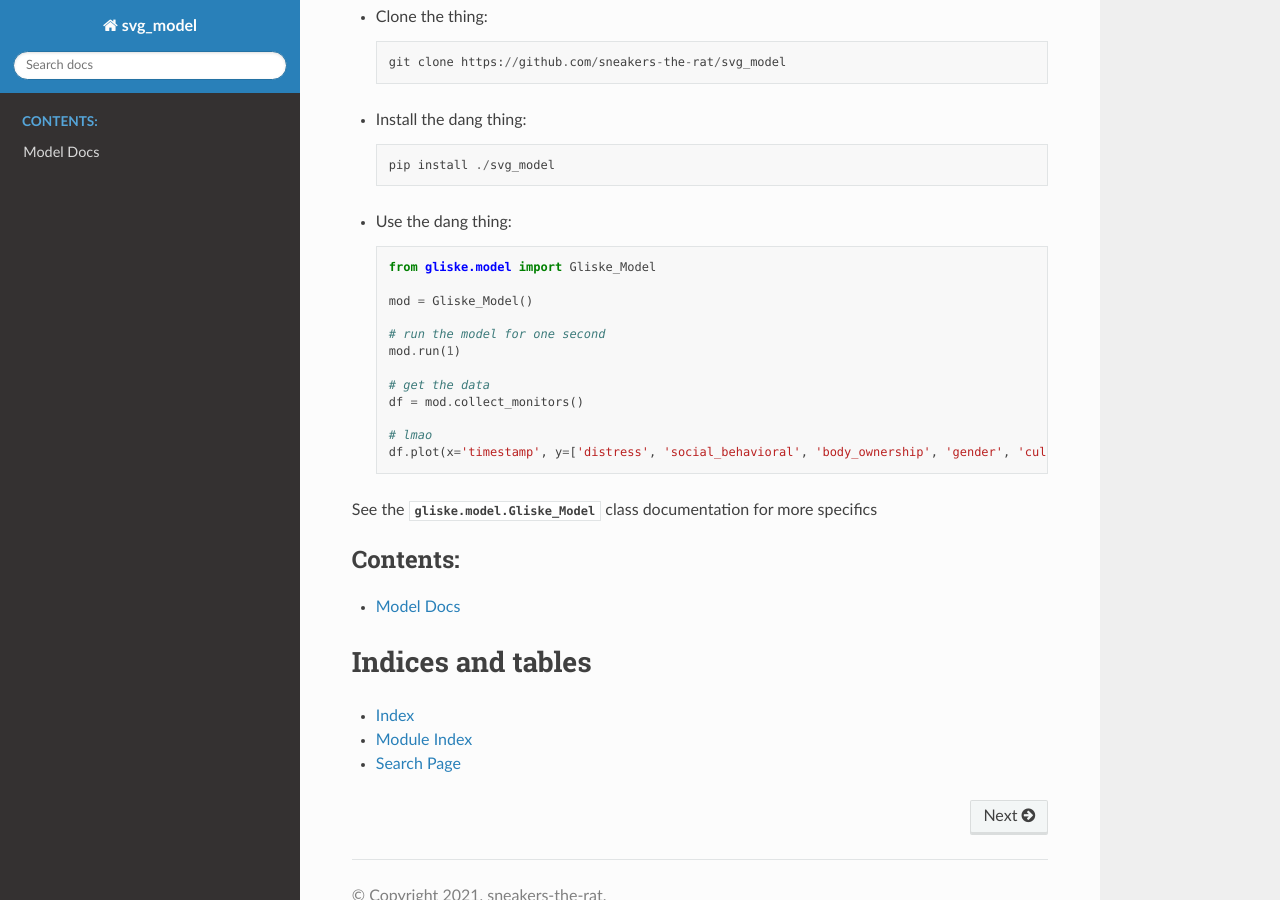
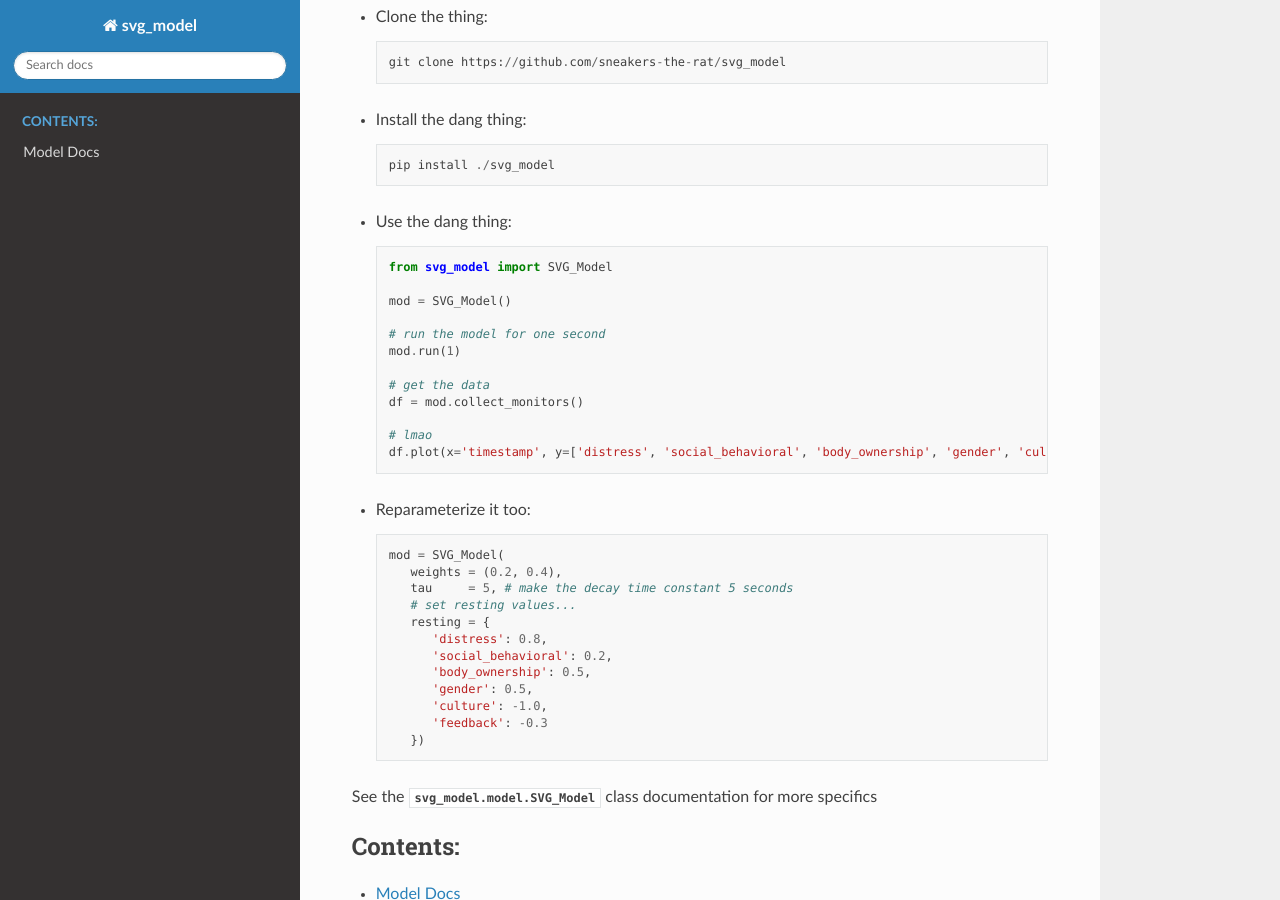
Before and after one commit to sneakers-the-rat/svg_model, a Sphinx documentation site: the page built from docs/index.rst, in a window 1280 px wide and 900 px high, scrolled down 627 px. Built offline with Sphinx 7.4.7 and the Read the Docs theme 2.0.0, drawn with Linux system fonts in a browser that asks for light colours.

Commit message:
lil docs fixes

```diff
--- a/docs/index.rst
+++ b/docs/index.rst
@@ -26,9 +26,9 @@ Installation
 
 * Use the dang thing::
 
-   from gliske.model import Gliske_Model
+   from svg_model import SVG_Model
 
-   mod = Gliske_Model()
+   mod = SVG_Model()
 
    # run the model for one second
    mod.run(1)
@@ -39,7 +39,23 @@ Installation
    # lmao
    df.plot(x='timestamp', y=['distress', 'social_behavioral', 'body_ownership', 'gender', 'culture', 'feedback'])
 
-See the :class:`gliske.model.Gliske_Model` class documentation for more specifics
+* Reparameterize it too::
+
+   mod = SVG_Model(
+      weights = (0.2, 0.4),
+      tau     = 5, # make the decay time constant 5 seconds
+      # set resting values...
+      resting = {
+         'distress': 0.8,
+         'social_behavioral': 0.2,
+         'body_ownership': 0.5,
+         'gender': 0.5,
+         'culture': -1.0,
+         'feedback': -0.3
+      })
+
+
+See the :class:`svg_model.model.SVG_Model` class documentation for more specifics
 
 .. toctree::
    :maxdepth: 2
```
